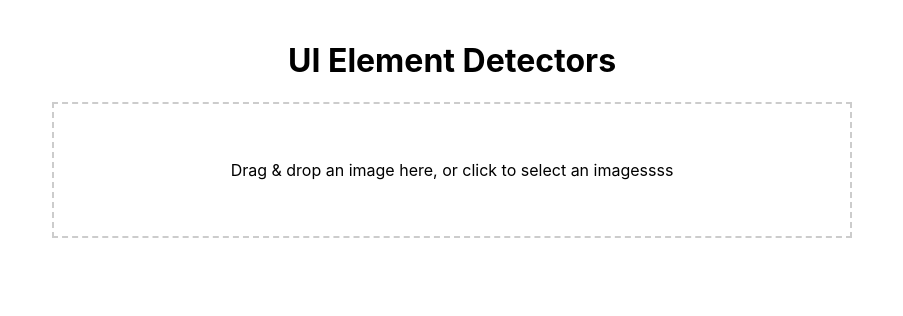
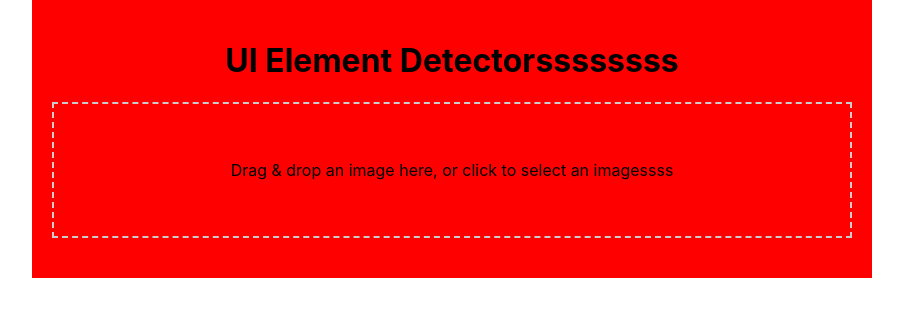
Before and after one commit to HemanthNabha/justexample, a React (Create React App) app: page / in a window 1280 px wide. Shown: the top 316 px of the page, without its empty margins (188-1091 px from the left). Built offline with nearby package versions, Linux system fonts and the light colour scheme.

Commit message:
Update ImageUploader.js

```diff
--- a/src/ImageUploader.js
+++ b/src/ImageUploader.js
@@ -82,14 +82,14 @@ const ImageUploader = () => {
   }, [imageUrl, detections]);
 
   return (
-    <div className="container">
-      <h1>UI Element Detectors</h1>
+    <div style ={{backgroundColor:'red'}} className="container">
+      <h1>UI Element Detectorssssssss</h1>
       <div {...getRootProps()} className="dropzone">
         <input {...getInputProps()} />
         <p>Drag & drop an image here, or click to select an imagessss</p>
       </div>
 
-      {loading && <p>Loadinggggg....</p>}
+      {loading && <p>Loadingggggs....</p>}
 
       {imageUrl && (
         <div>
```
